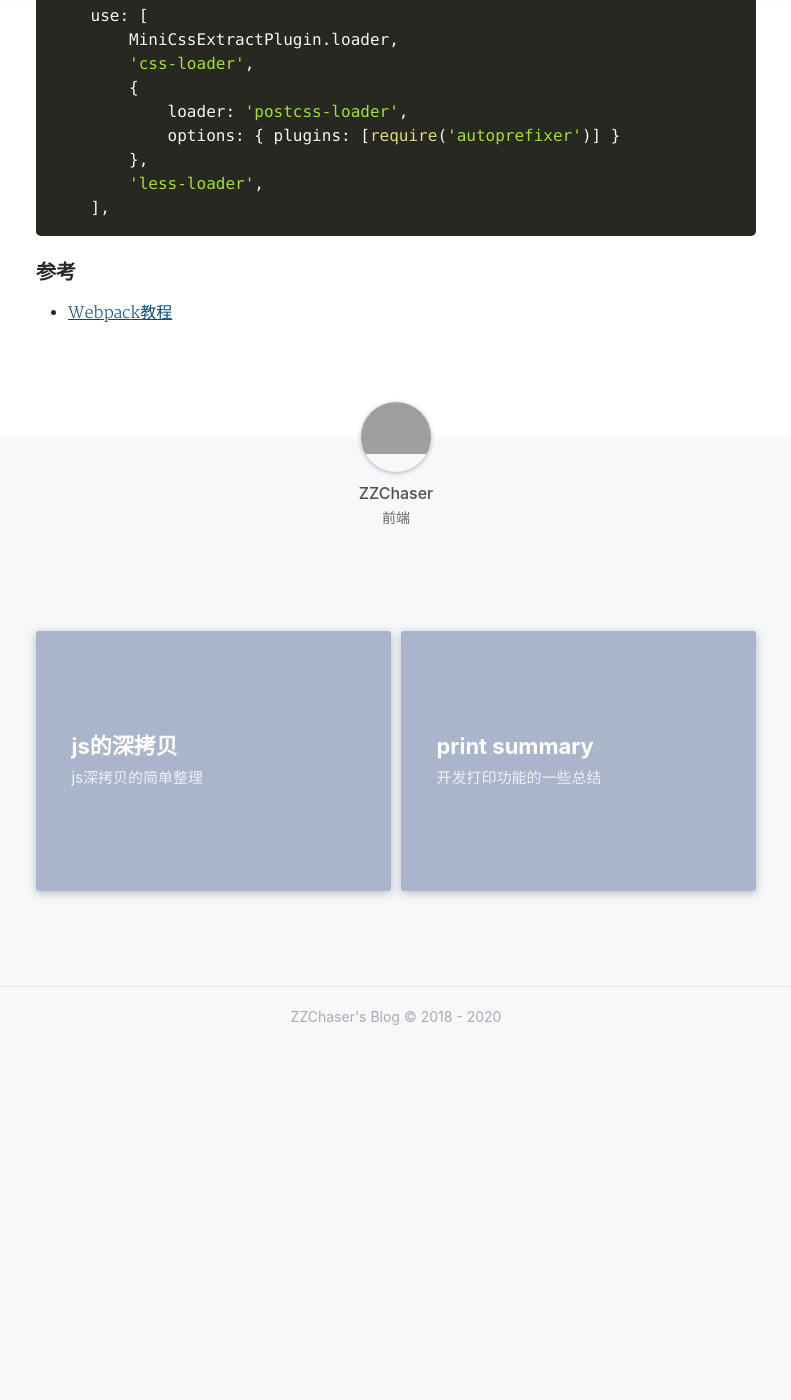
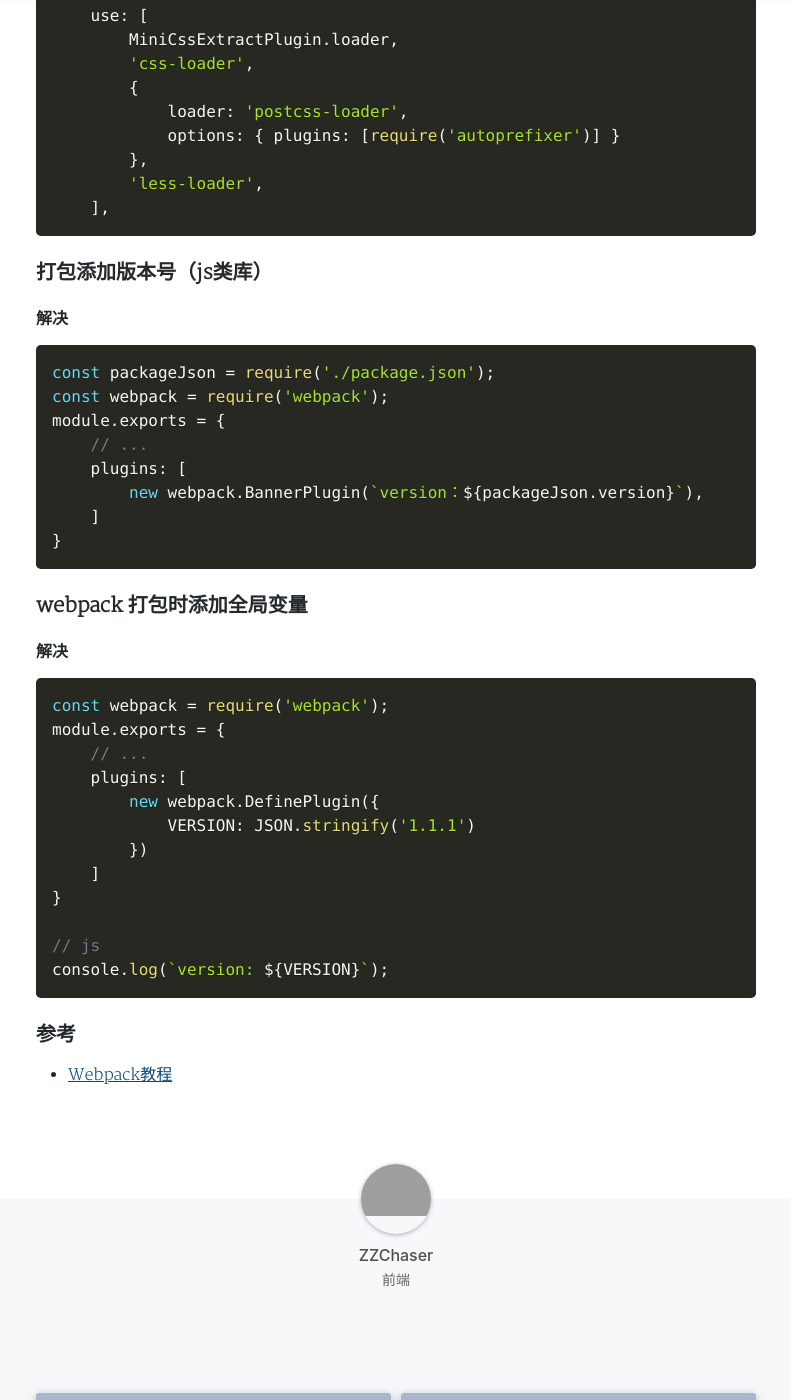
Before and after one commit to ZZChaser/ZZChaser.github.io, a Jekyll site: the page built from _posts/2020-01-13-webpack.md, in a window 1280 px wide and 1400 px high, scrolled down 1156 px. Shown: the whole window, without its empty margins (244-1035 px from the left). Built offline with Jekyll 4.4.1, drawn with Linux system fonts in a browser that asks for light colours; nearby versions of some CDN libraries; a style sheet for code colours, icons or effects is not loaded; before the commit the page ends 2223 px from its top, so only the background shows below that.

Commit message:
feat: add blog

````diff
--- a/_posts/2020-01-13-webpack.md
+++ b/_posts/2020-01-13-webpack.md
@@ -39,5 +39,38 @@ module.exports = {
 ```
 
 
+### 打包添加版本号（js类库）
+
+#### 解决
+```javascript
+const packageJson = require('./package.json');
+const webpack = require('webpack');
+module.exports = {
+    // ...
+    plugins: [
+        new webpack.BannerPlugin(`version：${packageJson.version}`),
+    ]
+}
+```
+
+### webpack 打包时添加全局变量
+
+#### 解决
+```javascript
+const webpack = require('webpack');
+module.exports = {
+    // ...
+    plugins: [
+        new webpack.DefinePlugin({
+            VERSION: JSON.stringify('1.1.1')
+        })
+    ]
+}
+
+// js
+console.log(`version: ${VERSION}`);
+```
+
+
 ### 参考
 * <a style='color:#0A497B' href='https://juejin.im/post/5de87444518825124c50cd36' target='_blank'>Webpack教程</a>
````
Also changed, not shown: _posts/2020-08-11-es6-to-ie8.md (added, +32 -0 lines).
